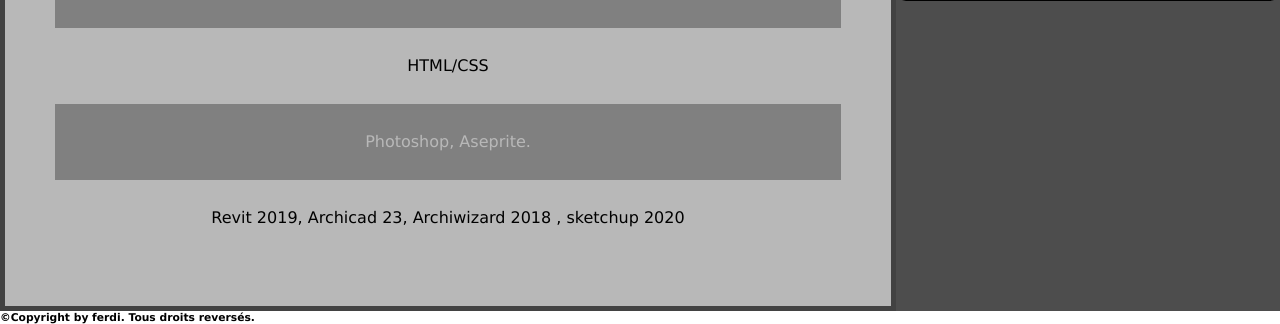
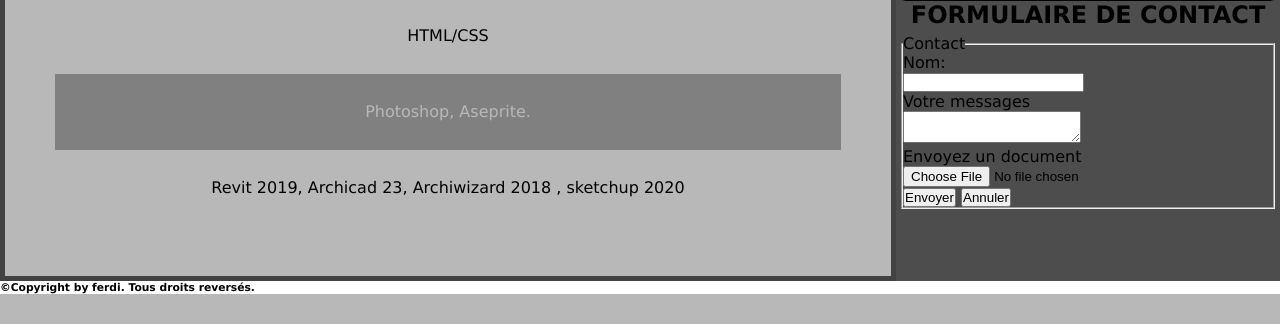
Before and after one commit to OLFP-RAN-2021/ferdi, a PHP site: page / in a window 1280 px wide. Shown: the part 1550-1874 px from the top of the page. After the commit the page ends 1844 px from the top, so only its background shows below. Run offline with PHP 8.4, Linux system fonts and the light colour scheme.

Commit message:
ajout formulaire

```diff
--- a/index.html
+++ b/index.html
@@ -24,24 +24,21 @@
         <main>
             <div class="divParent">
                 <div class="container1">
-                    <div class="Formations"><h2>Formations</h2></div>
-                    <div class="Experiences"><h2>Expérience</h2></div>
-                    <div class="Informatique"><h2>Informatique</h2></div>
+                    <div id="Formations" class="Formations"><h2>Formations</h2></div>
+                    <div id="Experiences" class="Experiences"><h2>Expérience</h2></div>
+                    <div id="Informatique" class="Informatique"><h2>Informatique</h2></div>
                     <div class="for">
                         <div class="dte1">
                             <div class="date1"><p>2019/2021</p></div>
                             <div class="date2"><p>2016/2021</p></div>
                             <div class="date3"><p>2014/2015</p></div>
                             <div class="date4"><p>Stage:</p></div>
-
                             <div class="date5"><p>2003/2004</p></div>
                             <div class="date6"><p>Stage:</p></div>
                             <div class="date7"><p>1999</p></div>
                         </div>
                         <div class="def1">
-                            <div class="def01"><p>Cours en ligne sur LinkedIn Learning,
-                                "Développeur web front-end", toujours d'actualité.
-                                </p></div>
+                            <div class="def01"><p>Cours en ligne sur LinkedIn Learning,"Développeur web front-end", toujours d'actualité.</p></div>
                             <div class="def02"><p>Cours en ligne "GameCodeur" apprentissage en programmation sur des jeux vidéos, toujours d'actualité.</p></div>
                             <div class="def03"><p>Technicien supérieur en bâtiment et optimisation énergétique à l'AFPA de colmar, niveau BAC+2.</p></div>
                             <div class="def04"><p>Métreur chez Atelier D-Forme à Soultzbach-les-bains et Métreur/dessinateur chez Zenna bâtiment à Wintzenheim.</p></div>
@@ -77,7 +74,6 @@
                     <div class="titreH2">            <!--Titre du block2-->
                         <h2>Mes projets</h2>
                     </div>
-
                     <div class="buttonParents">      <!--Tous les boutons-->
                         <button class="styleButton" type="button">
                             <img class="image" alt="diafoirus" src="diafoirusGif.gif"/>
@@ -92,6 +88,48 @@
                             <img class="image" alt="santa" src="santa.gif"/>
                         </button>
                     </div>
+                    <div class="titreH2"><h2>Formulaire de contact</h2></div>
+                        <form class="form-horizontal">
+                            <fieldset>
+                            <!-- Form Name -->
+                            <legend>Contact</legend>
+                            <div class="flexFormulaire">
+                                <!-- Text input-->
+                                <div class="form-group">
+                                <label class="col-md-4 control-label" for="textinput">Nom:</label>
+                                <div class="col-md-4">
+                                <input id="textinput" name="textinput" type="text" placeholder="" class="form-control input-md">
+                                </div>
+                                </div>
+
+                                <!-- Textarea -->
+                                <div class="form-group">
+                                <label class="col-md-4 control-label" for="textarea">Votre messages</label>
+                                <div class="col-md-4">
+                                    <textarea class="form-control" id="textarea" name="textarea"></textarea>
+                                </div>
+                                </div>
+
+                                <!-- File Button -->
+                                <div class="form-group">
+                                <label class="col-md-4 control-label" for="filebutton">Envoyez un document</label>
+                                <div class="col-md-4">
+                                    <input id="filebutton" name="filebutton" class="input-file" type="file">
+                                </div>
+                                </div>
+
+                                <!-- Button (Double) -->
+                                <div class="form-group">
+                                <label class="col-md-4 control-label" for="button1id"></label>
+                                <div class="col-md-8">
+                                    <button id="button1id" name="button1id" class="btn btn-success">Envoyer</button>
+                                    <button id="button2id" name="button2id" class="btn btn-danger">Annuler</button>
+                                </div>
+                                </div>
+                            </div>
+                            </fieldset>
+                        </form>
+                    </div>
                 </div>
             </div>
         </main>
--- a/style.css
+++ b/style.css
@@ -53,7 +53,7 @@ ol li a{
 }
 
 .container1 {
-    padding-top: 50px;
+    padding-top: 20px;
     width:70%;
     background-color:#b8b8b8;
     display: grid;
@@ -326,3 +326,14 @@ ol li a{
     box-shadow: inset -2px -2px 3px rgba(255, 255, 255, .6),
                 inset 2px 2px 3px rgba(0, 0, 0, .6);
 }
+
+form{
+width: auto;
+padding: 5px;
+}
+
+.flexFormulaire{
+  display: block;
+
+
+}
```
